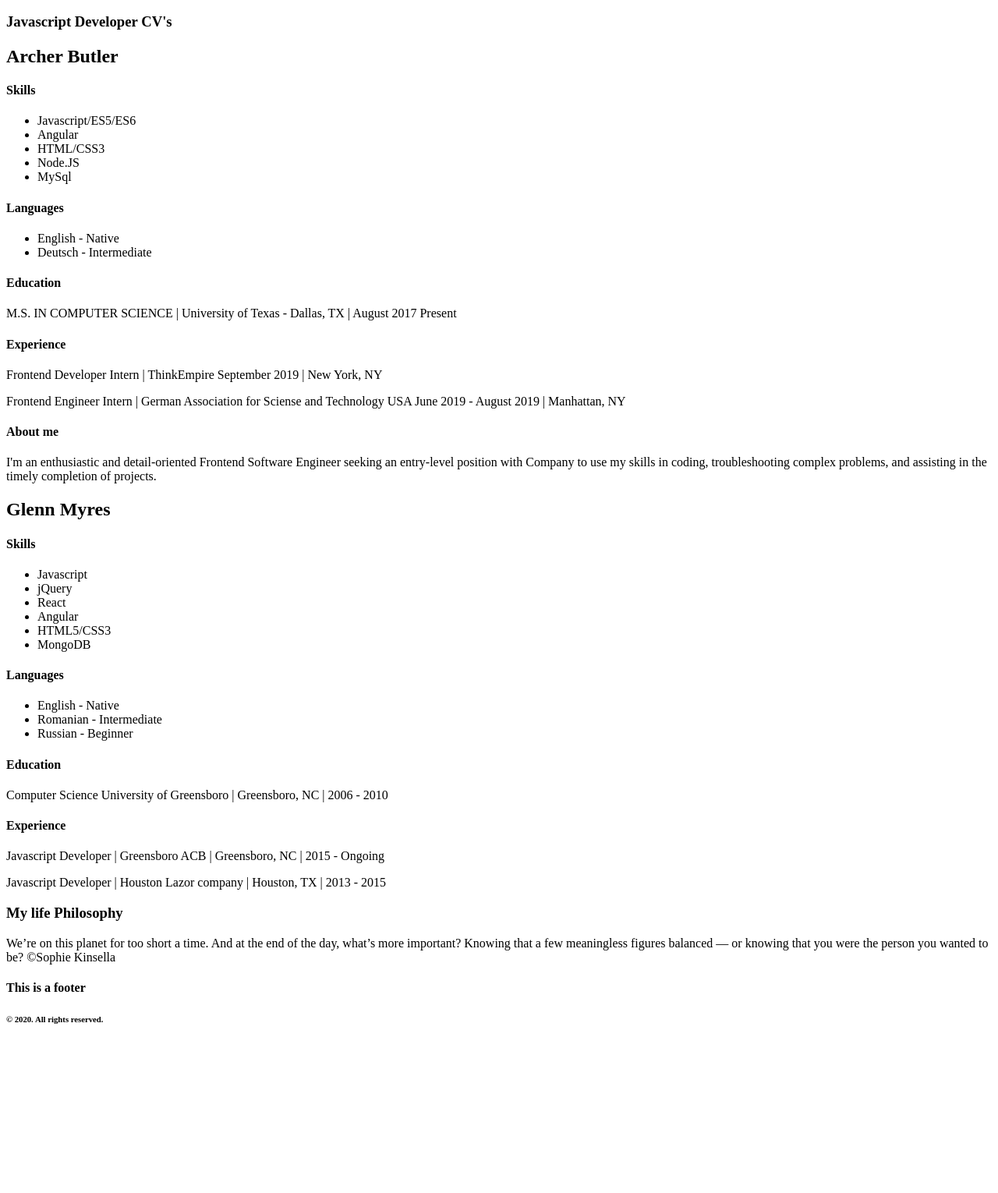
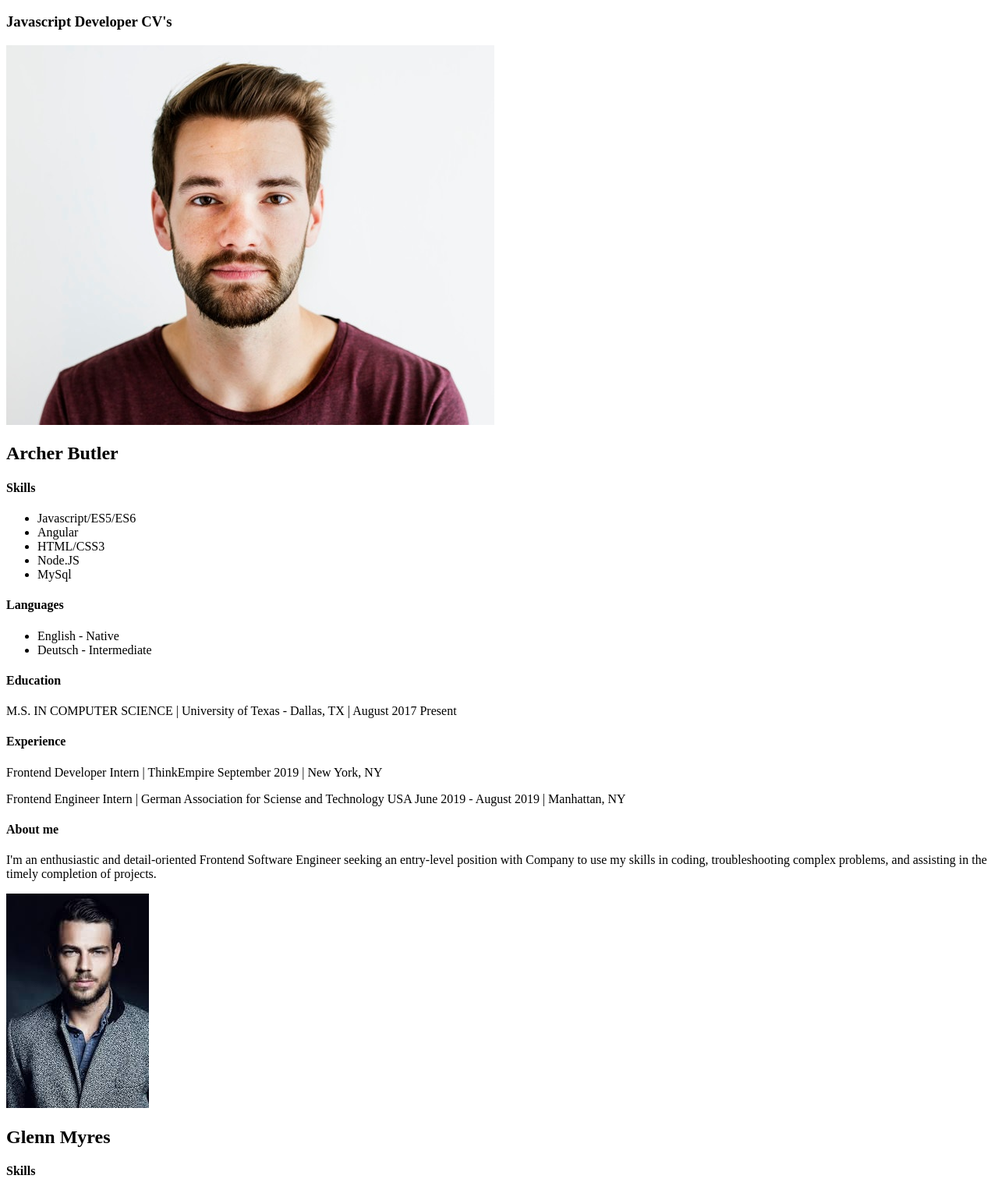
Before and after one commit to Simkav/HTML_Semantic, a plain HTML site: page index.html in a window 1280 px wide. Shown: the part 50-1580 px from the top of the page at 78% size. Before the commit the page ends 1388 px from the top, so only its background shows below. Drawn offline with Linux system fonts and the light colour scheme.

Commit message:
Add photo

```diff
--- a/index.html
+++ b/index.html
@@ -12,6 +12,7 @@
       <section>
         <h3>Javascript Developer CV's</h3>
         <article>
+          <img src="./assets/images/man1.jpg" alt="Archer Butler">
           <h2>Archer Butler</h2>
           <section>
             <h4>Skills</h4>
@@ -59,6 +60,7 @@
           </section>
         </article>
         <article>
+          <img src="./assets/images/man2.jpeg" alt="Glenn Myres">
           <h2>Glenn Myres</h2>
           <section>
             <h4>Skills</h4>
```
Also changed, not shown: assets/images/man1.jpg (added), assets/images/man2.jpeg (added).
